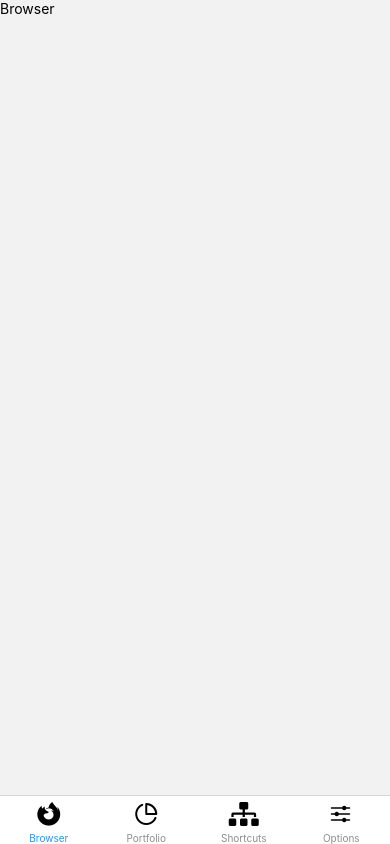
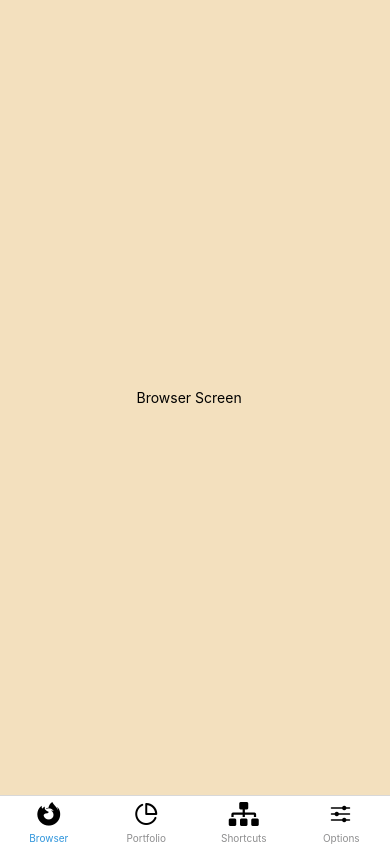
Before and after one commit to prasadrg98/cypherd-dashboard, a React Native app: screen /Browser in a window 390 px wide. Built offline with nearby package versions, Linux system fonts and the light colour scheme; no server answers; what expo-linking would draw is missing.

Commit message:
Final DropDown Fixes

```diff
--- a/components/AllChainsComponent.tsx
+++ b/components/AllChainsComponent.tsx
@@ -34,6 +34,7 @@ export const AllChainsComponent = ({coinChains, setCategory}: any) => {
                 placeholder={'ALL CHAINS'}
                 value={value}
                 onChange={(value)=>setChainCategory(value)}
+                containerStyle={{backgroundColor:'#f5c35a'}}
 
                 ></Dropdown>
     </View>
--- a/components/CoinsComponent.tsx
+++ b/components/CoinsComponent.tsx
@@ -34,6 +34,7 @@ const styles = StyleSheet.create({
         height: "50px",
         width: "50px",
         borderRadius: 100,
+        marginTop: 5
 
     },
     coinName:{
@@ -67,13 +68,5 @@ const styles = StyleSheet.create({
         textAlign: "right",
         color: "#b1b1b1",
         paddingBottom: 10
-    },
-    logoSuffixImage:{
-        // position: 'absolute',
-        height: 20,
-        width: 20,
-        left: 38,
-        bottom: 8,
-        borderRadius: 100,
-       }
+    }
 })
--- a/screens/Browser.tsx
+++ b/screens/Browser.tsx
@@ -1,12 +1,21 @@
-import { View, Text } from 'react-native'
+import { View, Text, StyleSheet } from 'react-native'
 import React from 'react'
 
 const Browser = () => {
   return (
-    <View>
-      <Text>Browser</Text>
+    <View style={styles.container}>
+      <Text>Browser Screen</Text>
     </View>
   )
 }
 
 export default Browser
+
+const styles = StyleSheet.create({
+    container:{
+        backgroundColor: "#f3e0be",
+        flex: 1,
+        justifyContent: "center",
+        paddingLeft: "35%"
+    }
+})
--- a/screens/Options.tsx
+++ b/screens/Options.tsx
@@ -1,12 +1,21 @@
-import { View, Text } from 'react-native'
+import { View, Text, StyleSheet } from 'react-native'
 import React from 'react'
 
 const Options = () => {
   return (
-    <View>
-      <Text>Options</Text>
+    <View style={styles.container}>
+      <Text>Options Screen</Text>
     </View>
   )
 }
 
 export default Options
+
+const styles = StyleSheet.create({
+    container:{
+        backgroundColor: "#f3e0be",
+        flex: 1,
+        justifyContent: "center",
+        paddingLeft: "35%"
+    }
+})
--- a/screens/Portfolio.tsx
+++ b/screens/Portfolio.tsx
@@ -59,7 +59,7 @@ const Portfolio = () => {
             <LoadWalletComponent coinChains={coinChains}/>
             <View style={styles.middleContainer}>
                 <View style={styles.lastUpdatedContainer}>
-                    <Text>Last Updated: 4 Mins Ago</Text>
+                    <Text>Last Updated: 1 Mins Ago</Text>
                 </View>
                 <View style={styles.checkboxContainer}>
                     <Checkbox
--- a/screens/Shortcuts.tsx
+++ b/screens/Shortcuts.tsx
@@ -1,12 +1,21 @@
-import { View, Text } from 'react-native'
+import { View, Text,StyleSheet } from 'react-native'
 import React from 'react'
 
 const Shortcuts = () => {
-  return (
-    <View>
-      <Text>Shortcuts</Text>
-    </View>
-  )
-}
+    return (
+        <View style={styles.container}>
+          <Text>Shortcuts Screen</Text>
+        </View>
+      )
+    }
 
-export default Shortcuts
+    export default Shortcuts
+
+    const styles = StyleSheet.create({
+        container:{
+            backgroundColor: "#f3e0be",
+            flex: 1,
+            justifyContent: "center",
+            paddingLeft: "35%"
+        }
+    })
```
